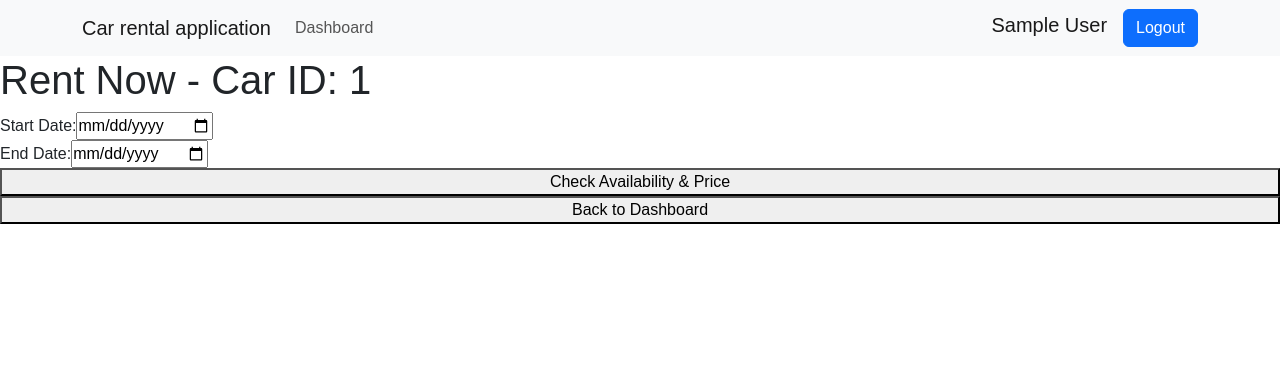
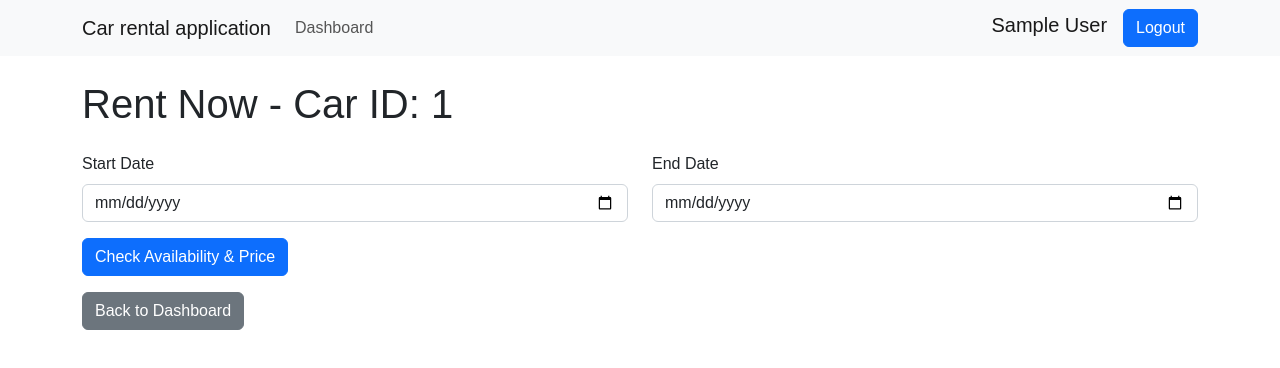
Before and after one commit to cs411-alawini/sp25-cs411-team059-MongoKings, a React (Create React App) app in the folder frontend/: page /dashboard/car/1 in a window 1280 px wide. Shown: the top 368 px of the page. Built offline with nearby package versions, Linux system fonts and the light colour scheme; no server answers; sample sign-in values are in the browser's storage.

Commit message:
improved UI for rent_now form

```diff
--- a/frontend/src/pages/Dashboard/RentNowForm.tsx
+++ b/frontend/src/pages/Dashboard/RentNowForm.tsx
@@ -4,6 +4,7 @@ import { dashboard } from "../../routes";
 import apiEndpoints from "../../data/environment";
 import { useAppSelector } from "../../app/hooks";
 import { selectAuthUser } from "../../services/Auth/AuthSelectors";
+import { Button, Card, Col, Container, Form, Row } from "react-bootstrap";
 
 function RentNowForm() {
     const navigate = useNavigate();
@@ -71,35 +72,59 @@ function RentNowForm() {
     };
 
     return (
-        <div className="app-container">
-            <h1>Rent Now - Car ID: {carId}</h1>
+        <Container className="mt-4">
+            <h1 className="mb-4">Rent Now - Car ID: {carId}</h1>
 
-            <label>
-                Start Date:
-                <input type="date" value={startDate} onChange={(e) => setStartDate(e.target.value)} />
-            </label>
+            <Form>
+                <Row className="mb-3">
+                    <Col md={6}>
+                        <Form.Group controlId="startDate">
+                            <Form.Label>Start Date</Form.Label>
+                            <Form.Control
+                                type="date"
+                                value={startDate}
+                                onChange={(e) => setStartDate(e.target.value)}
+                            />
+                        </Form.Group>
+                    </Col>
+                    <Col md={6}>
+                        <Form.Group controlId="endDate">
+                            <Form.Label>End Date</Form.Label>
+                            <Form.Control
+                                type="date"
+                                value={endDate}
+                                onChange={(e) => setEndDate(e.target.value)}
+                            />
+                        </Form.Group>
+                    </Col>
+                </Row>
 
-            <label>
-                End Date:
-                <input type="date" value={endDate} onChange={(e) => setEndDate(e.target.value)} />
-            </label>
-
-            <button onClick={handleCheckAvailability}>Check Availability & Price</button>
+                <Button variant="primary" onClick={handleCheckAvailability}>
+                    Check Availability & Price
+                </Button>
+            </Form>
 
             {summary && (
-                <div>
-                    <h2>Summary</h2>
-                    <p>Customer: {summary.customer_name}</p>
-                    <p>Total Payment: ${summary.total_payment}</p>
-                    <p>Insurance: ${summary.insurance_val}</p>
-                    {summary.discount_price && <p>Discounted Daily Rate: ${summary.discount_price}</p>}
-                    <button onClick={handleConfirmBooking}>Confirm Booking</button>
-                </div>
+                <Card className="mt-4">
+                    <Card.Body>
+                        <Card.Title>Summary</Card.Title>
+                        <Card.Text>Customer: {summary.customer_name}</Card.Text>
+                        <Card.Text>Total Payment: ${summary.total_payment}</Card.Text>
+                        <Card.Text>Insurance: ${summary.insurance_val}</Card.Text>
+                        {summary.discount_price && (
+                            <Card.Text>Discounted Daily Rate: ${summary.discount_price}</Card.Text>
+                        )}
+                        <Button variant="success" onClick={handleConfirmBooking}>
+                            Confirm Booking
+                        </Button>
+                    </Card.Body>
+                </Card>
             )}
 
-            <button onClick={() => navigate(dashboard)}>Back to Dashboard</button>
-        </div>
-    );
-}
+            <Button variant="secondary" className="mt-3" onClick={() => navigate(dashboard)}>
+                Back to Dashboard
+            </Button>
+        </Container>
+    );}
 
 export default RentNowForm;
```
